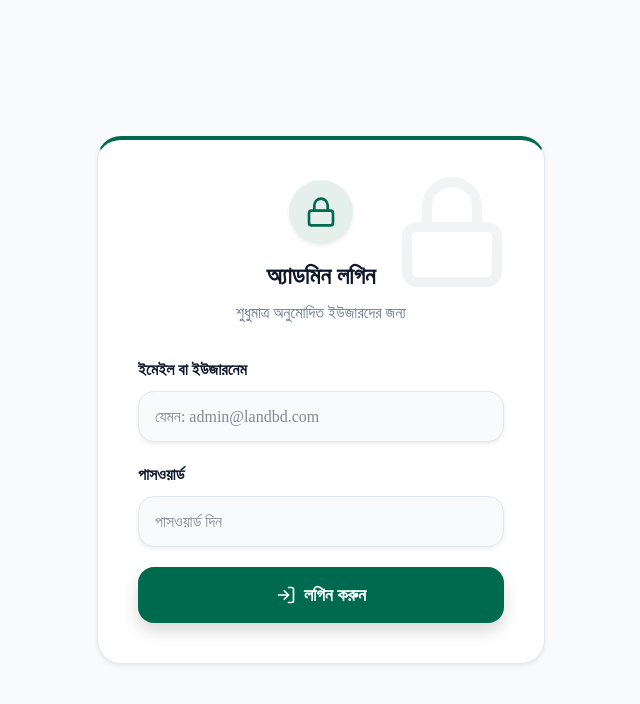
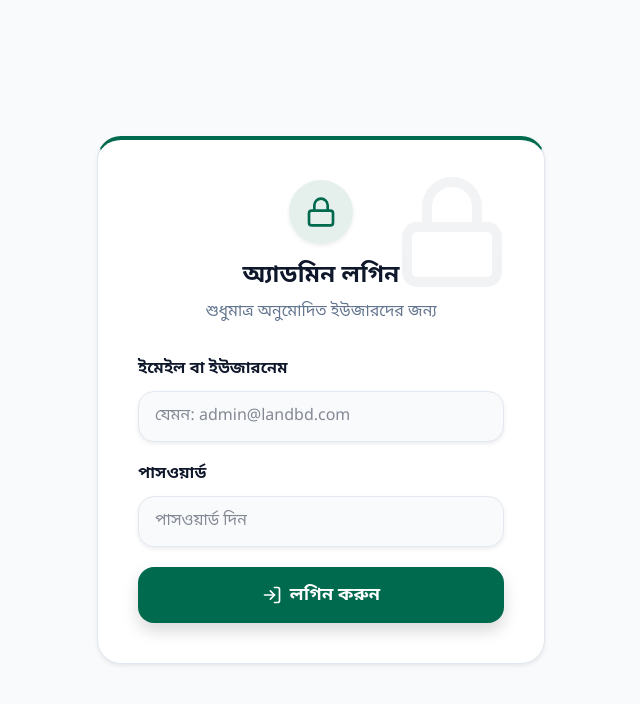
Before and after one commit to omarreact/shohoz-jomir-hishab, a Next.js app: page /login in a window 1280 px wide. Shown: the top 704 px of the page, without its empty margins (319-959 px from the left). Built offline with nearby package versions, Linux system fonts and the light colour scheme; no server answers.

Commit message:
fix: make Bengali font stack deployment-safe without Google font fetch

```diff
--- a/app/globals.css
+++ b/app/globals.css
@@ -37,14 +37,14 @@
   --shadow-lg: 0 1rem 3rem rgba(0, 0, 0, 0.175);
 
   /* Border Radius */
-  --radius-xl: 1rem; /* Bootstrap rounded-4 is usually 1rem */
+  --radius-xl: 1rem;
   --radius-lg: var(--radius);
   --radius-md: calc(var(--radius) - 2px);
   --radius-sm: calc(var(--radius) - 4px);
 
-  /* Font Family */
-  --font-tiro-bangla: "Tiro Bangla", serif, -apple-system, BlinkMacSystemFont, "Segoe UI", Roboto, "Helvetica Neue", Arial, sans-serif;
-  --font-sans: var(--font-tiro-bangla); /* Default font to Tiro Bangla */
+  /* Font Family - system/local fonts only; no build-time Google font fetch */
+  --font-tiro-bangla: "Tiro Bangla", "Noto Sans Bengali", "Hind Siliguri", "Nirmala UI", "Segoe UI", sans-serif;
+  --font-sans: var(--font-tiro-bangla);
 }
 
 @layer base {
@@ -61,10 +61,10 @@
 
     /* Shadcn Mappings */
     --primary: var(--bd-green);
-    --secondary: #e2e8f0; /* Bootstrap btn-light equivalent */
+    --secondary: #e2e8f0;
     --muted: #f8fafc;
     --muted-foreground: #64748b;
-    --accent: #f1f5f9; /* hover states */
+    --accent: #f1f5f9;
     --destructive: var(--bd-red);
     --radius: 0.5rem;
   }
```
